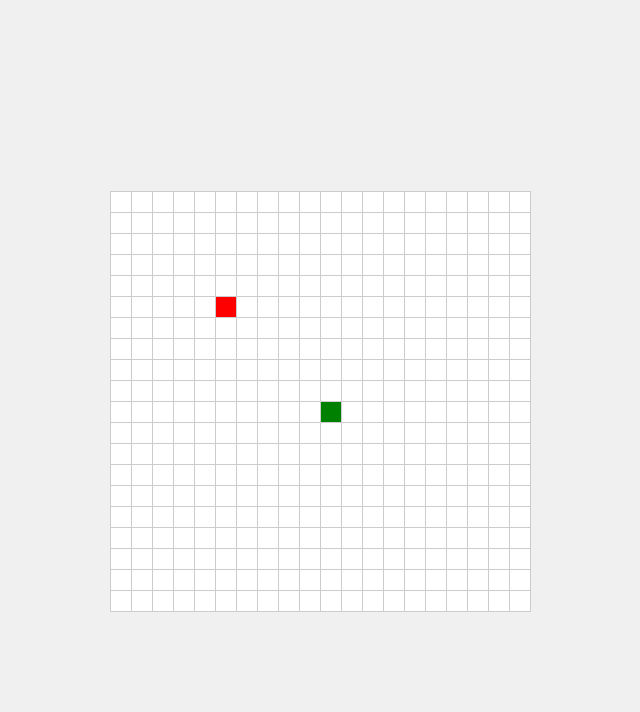
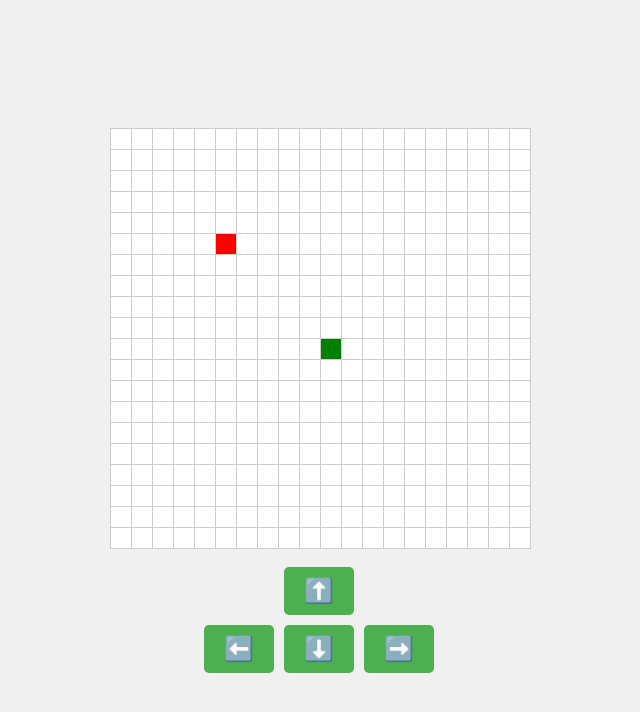
Before and after one commit to Makreit/snake-game, a plain HTML site: page index.html in a window 1280 px wide. Shown: the whole page, without its empty margins (321-961 px from the left). Drawn offline with Linux system fonts and the light colour scheme.

Commit message:
Update index.html

```diff
--- a/index.html
+++ b/index.html
@@ -8,6 +8,7 @@
         body {
             font-family: Arial, sans-serif;
             display: flex;
+            flex-direction: column;
             justify-content: center;
             align-items: center;
             height: 100vh;
@@ -19,6 +20,7 @@
             grid-template-columns: repeat(20, 20px);
             grid-template-rows: repeat(20, 20px);
             gap: 1px;
+            margin-bottom: 20px;
         }
         .cell {
             width: 20px;
@@ -32,10 +34,47 @@
         .food {
             background-color: red;
         }
+        #controls {
+            display: grid;
+            grid-template-areas:
+                ". up ."
+                "left down right";
+            gap: 10px;
+        }
+        #controls button {
+            font-size: 24px;
+            padding: 10px 20px;
+            border: none;
+            background-color: #4CAF50;
+            color: white;
+            cursor: pointer;
+            border-radius: 5px;
+        }
+        #controls button:hover {
+            background-color: #45a049;
+        }
+        #up {
+            grid-area: up;
+        }
+        #left {
+            grid-area: left;
+        }
+        #down {
+            grid-area: down;
+        }
+        #right {
+            grid-area: right;
+        }
     </style>
 </head>
 <body>
     <div id="game"></div>
+    <div id="controls">
+        <button id="up">⬆️</button>
+        <button id="left">⬅️</button>
+        <button id="down">⬇️</button>
+        <button id="right">➡️</button>
+    </div>
     <script>
         const game = document.getElementById('game');
         const gridSize = 20;
@@ -100,11 +139,18 @@
             food = { x: 5, y: 5 };
         }
 
-        document.addEventListener('keydown', (e) => {
-            if (e.key === 'ArrowUp' && direction !== 'down') direction = 'up';
-            if (e.key === 'ArrowDown' && direction !== 'up') direction = 'down';
-            if (e.key === 'ArrowLeft' && direction !== 'right') direction = 'left';
-            if (e.key === 'ArrowRight' && direction !== 'left') direction = 'right';
+        // Обработчики для кнопок
+        document.getElementById('up').addEventListener('click', () => {
+            if (direction !== 'down') direction = 'up';
+        });
+        document.getElementById('left').addEventListener('click', () => {
+            if (direction !== 'right') direction = 'left';
+        });
+        document.getElementById('down').addEventListener('click', () => {
+            if (direction !== 'up') direction = 'down';
+        });
+        document.getElementById('right').addEventListener('click', () => {
+            if (direction !== 'left') direction = 'right';
         });
 
         createGame();
```
